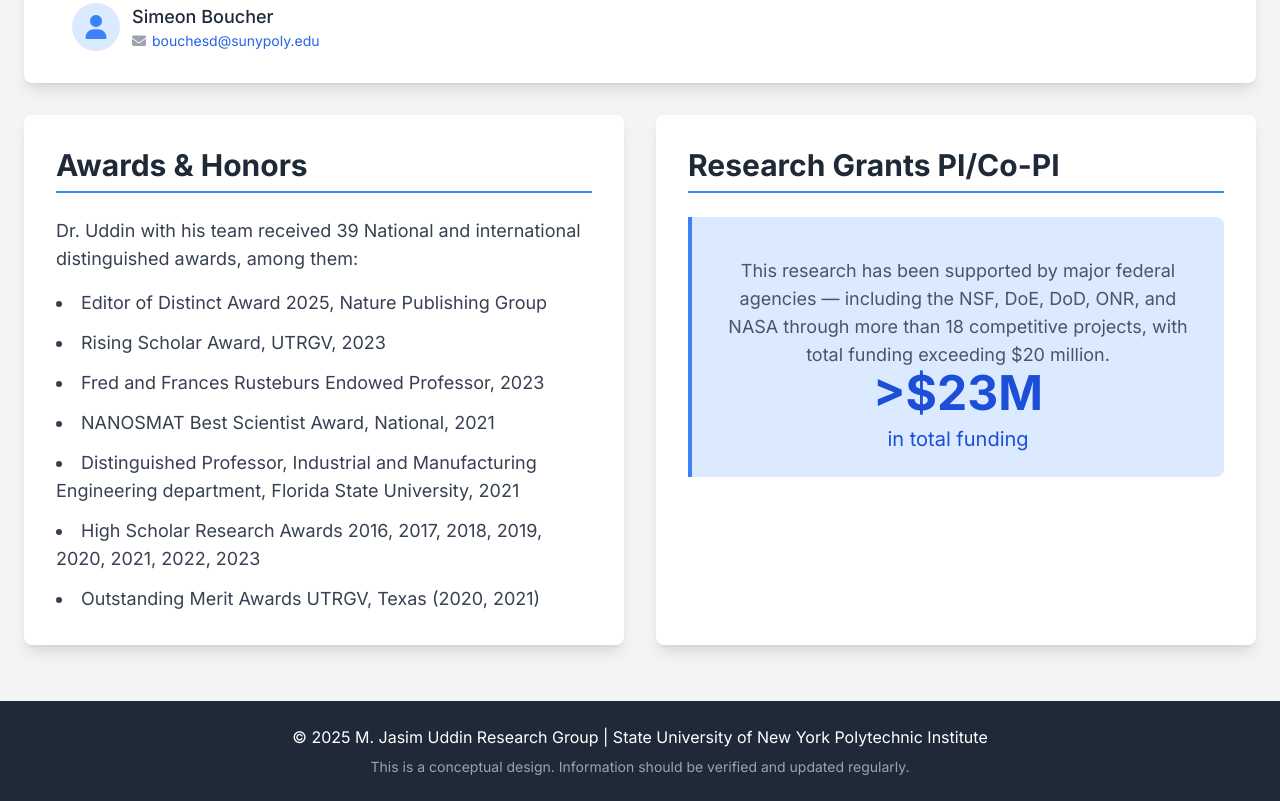
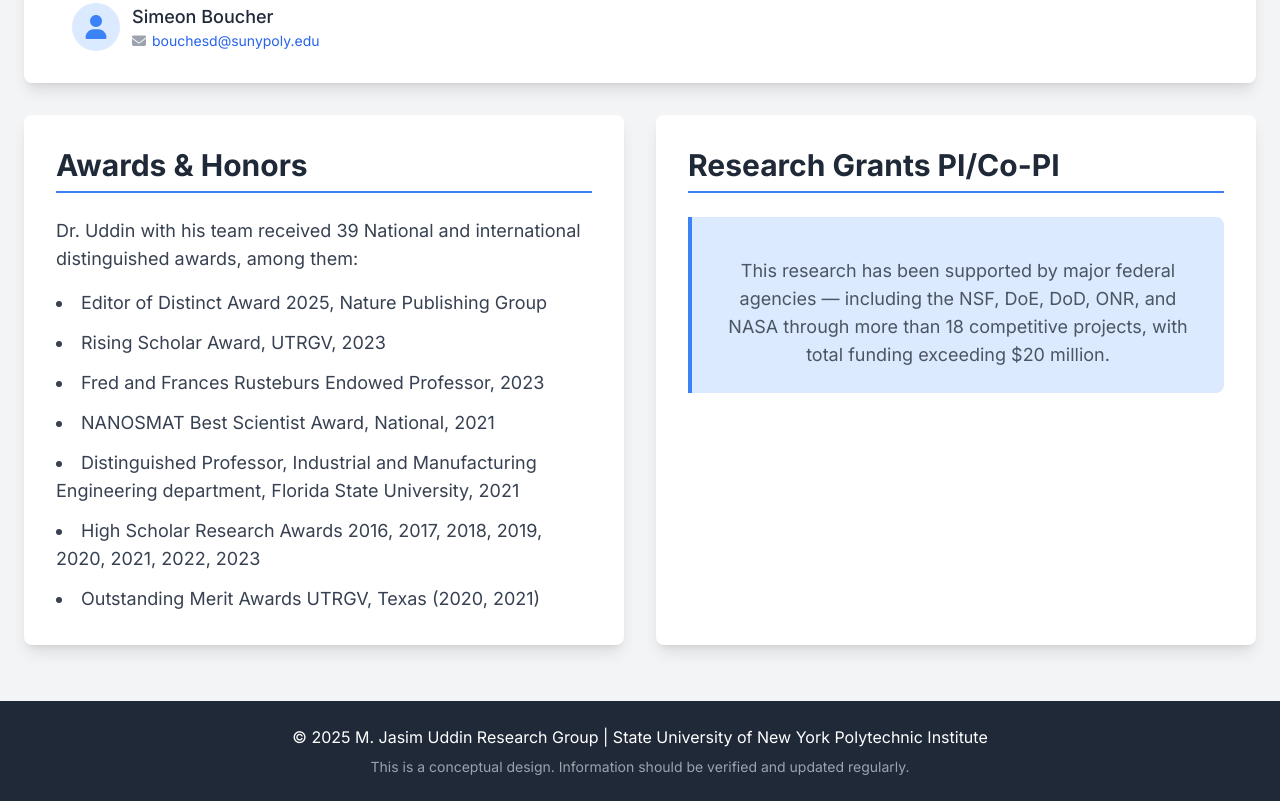
Before and after one commit to Likithagoli/final-webpage, a plain HTML site: page index.html in a window 1280 px wide. Shown: the part 2102-2903 px from the top of the page. Drawn offline with nearby package versions, Linux system fonts and the light colour scheme.

Commit message:
Update index.html

```diff
--- a/index.html
+++ b/index.html
@@ -297,8 +297,7 @@
                  <div class="text-center">
                     <div class="bg-blue-100 border-l-4 border-blue-500 text-blue-700 p-6 rounded-r-lg">
                         <p class="text-lg text-gray-600 mt-4">This research has been supported by major federal agencies — including the NSF, DoE, DoD, ONR, and NASA through more than 18 competitive projects, with total funding exceeding $20 million.</p>
-                        <p class="text-5xl font-extrabold">>$23M</p>
-                        <p class="text-xl mt-2">in total funding</p>
+
 
                     </div>
                 </div>
```
